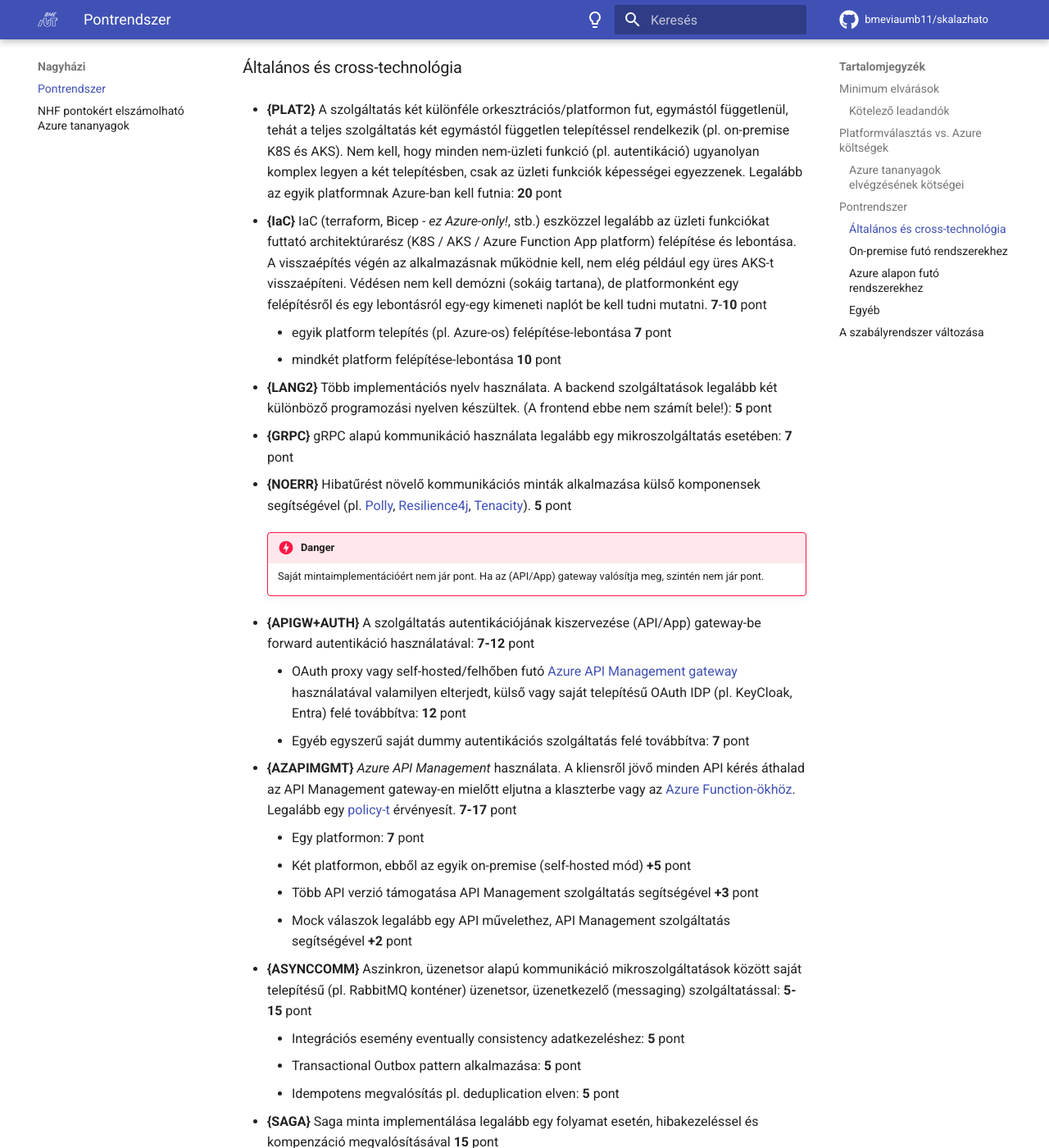
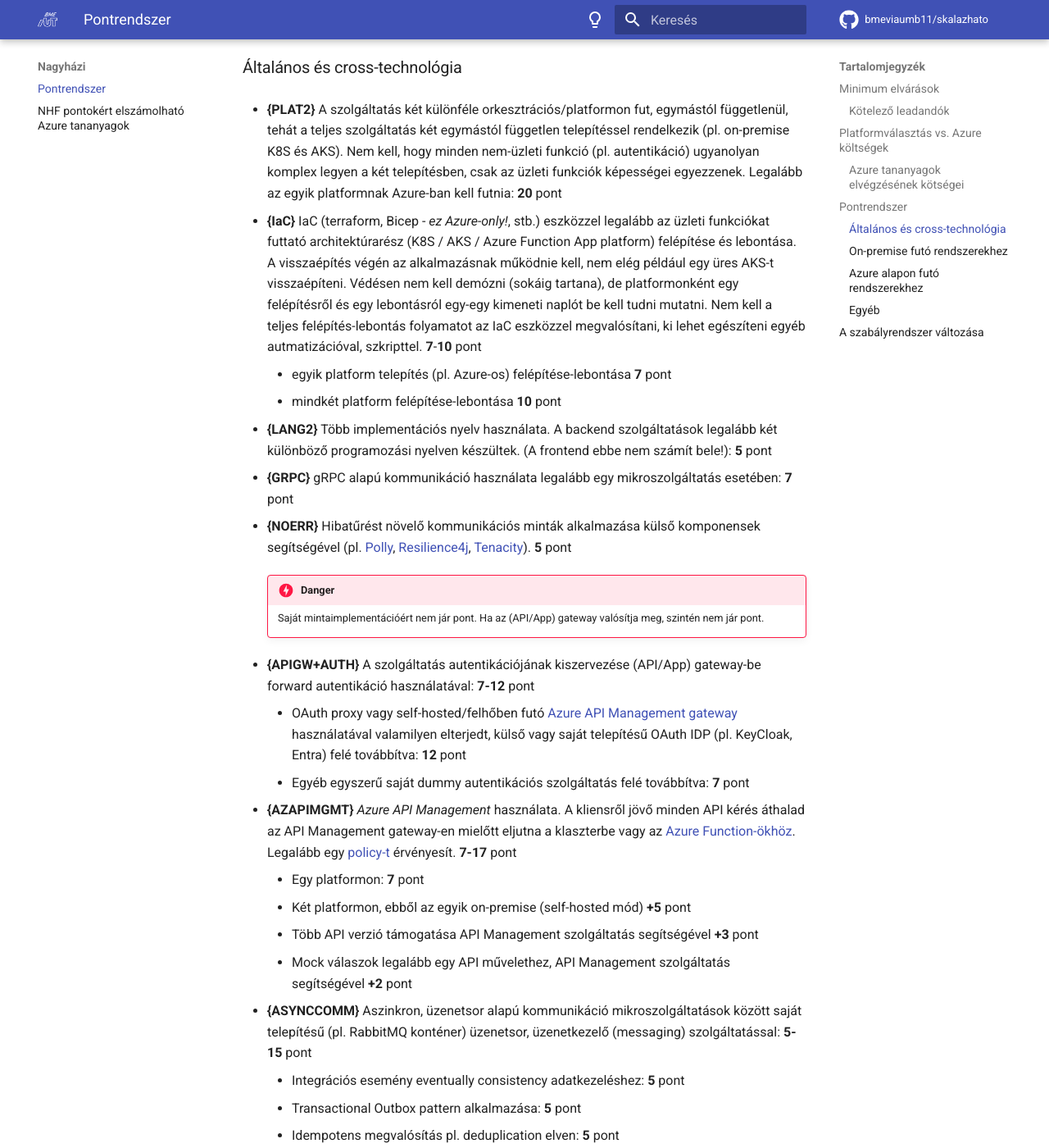
Before and after one commit to bmeviaumb11/skalazhato, an MkDocs documentation site: the page built from docs/homework/pontrendszer.md, in a window 1280 px wide and 1400 px high, scrolled down 3647 px. Shown: the whole window at 82% size. Built offline with MkDocs 1.6.1 and Material for MkDocs 9.7.7, drawn with Linux system fonts in a browser that asks for light colours; comment, search, counter and statistics services are not loaded; some of the changed text lies outside the part shown.

Commit message:
Update pontrendszer.md

```diff
--- a/docs/homework/pontrendszer.md
+++ b/docs/homework/pontrendszer.md
@@ -104,7 +104,7 @@
 
 - **{PLAT2}** A szolgáltatás két különféle orkesztrációs/platformon fut, egymástól függetlenül, tehát a teljes szolgáltatás két egymástól független telepítéssel rendelkezik (pl. on-premise K8S és AKS). Nem kell, hogy minden nem-üzleti funkció (pl. autentikáció) ugyanolyan komplex legyen a két telepítésben, csak az üzleti funkciók képességei egyezzenek. Legalább az egyik platformnak Azure-ban kell futnia: **20** pont
 
-- **{IaC}** IaC (terraform, Bicep - *ez Azure-only!*, stb.) eszközzel legalább az üzleti funkciókat futtató architektúrarész (K8S / AKS / Azure Function App platform) felépítése és lebontása. A visszaépítés végén az alkalmazásnak működnie kell, nem elég például egy üres AKS-t visszaépíteni. Védésen nem kell demózni (sokáig tartana), de platformonként egy felépítésről és egy lebontásról egy-egy kimeneti naplót be kell tudni mutatni. **7**-**10** pont
+- **{IaC}** IaC (terraform, Bicep - *ez Azure-only!*, stb.) eszközzel legalább az üzleti funkciókat futtató architektúrarész (K8S / AKS / Azure Function App platform) felépítése és lebontása. A visszaépítés végén az alkalmazásnak működnie kell, nem elég például egy üres AKS-t visszaépíteni. Védésen nem kell demózni (sokáig tartana), de platformonként egy felépítésről és egy lebontásról egy-egy kimeneti naplót be kell tudni mutatni. Nem kell a teljes felépítés-lebontás folyamatot az IaC eszközzel megvalósítani, ki lehet egészíteni egyéb autmatizációval, szkripttel. **7**-**10** pont
 
     - egyik platform telepítés (pl. Azure-os) felépítése-lebontása **7** pont
     - mindkét platform felépítése-lebontása **10** pont
@@ -180,7 +180,7 @@
     !!! warning "OpenTelemetry Collector vs Azure alapú környezetek"
         Az OpenTelemetry Collector nem támogatott AZF környezetben. AKS és ACA környezetekbe elvileg telepíthető, de jelentős munka és ezekre [sincs hivatalos MS támogatás](https://learn.microsoft.com/en-us/azure/azure-monitor/app/opentelemetry-help-support-feedback?tabs=aspnetcore#can-i-use-the-opentelemetry-collector) ([még](https://techcommunity.microsoft.com/blog/azureobservabilityblog/making-azure-the-best-place-to-observe-your-apps-with-opentelemetry/3995896)). Ajánlott módszer: saját gépen futó klaszterben OpenTelemetry Collector alapú megoldás opcionálisan a monitor adatokat exportálva Azure Monitor-ba, míg Azure platformok esetében a specifikusan Azure-os jogcímek között leírt módszerek.
 
-- **{HSC}** Horizontális skálázás podok szintjén. Védésen a (vissza)skálázást demonstrálni kell **5-10** pont
+- **{HSC}** Horizontális skálázás podok szintjén. Védésen a (vissza)skálázást demonstrálni kell. **5-10** pont
 
     - Horizontal Pod AutoScaler alapú: **5** pont
     - [KEDA](https://keda.sh/) alapú, valamilyen adat, esemény alapján: **10** pont
@@ -278,6 +278,11 @@
 
 - **{AZACI}** Legalább egy pod/szolgáltatás futtatása Azure Container Instance szolgáltatáson az AKS [virtual node](https://learn.microsoft.com/en-us/azure/aks/virtual-nodes) képességére építve. **7** pont
 
+- **{AZACI}** AKS node szintű skálázás cluster autoscaler-rel. Védésen a (vissza)skálázást demonstrálni kell. **7** pont
+
+    !!! warning
+        Jelenleg hallgatói előfizetéssel ez a pont valószínűleg nem megszerezhető, mert a szükséges vCPU kvóták az ilyen típusú előfizetéseken túl alacsonyak.
+
 ### Egyéb
 
 - **{BASE}** A minimum elvárásokat teljesítő rendszer: **24** pont
```
Also changed, not shown: other parts of docs/homework/pontrendszer.md (+4 -4 lines).
